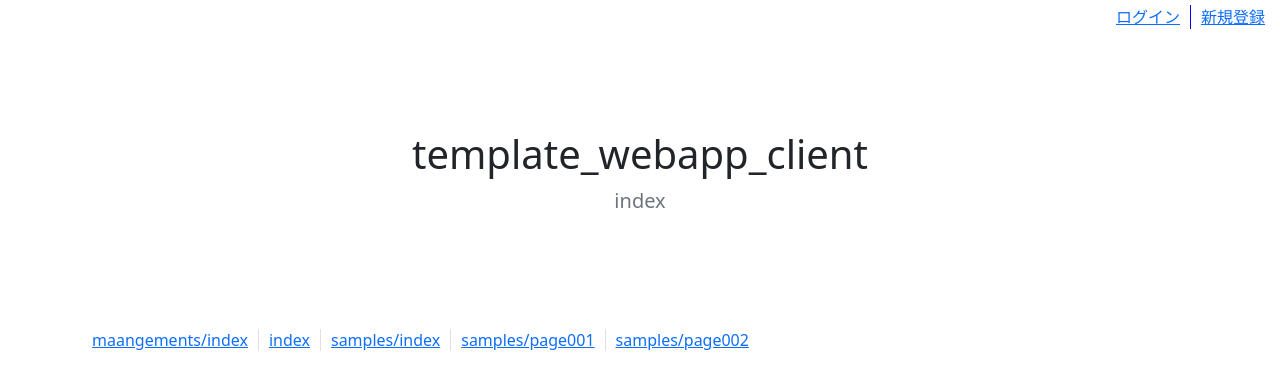
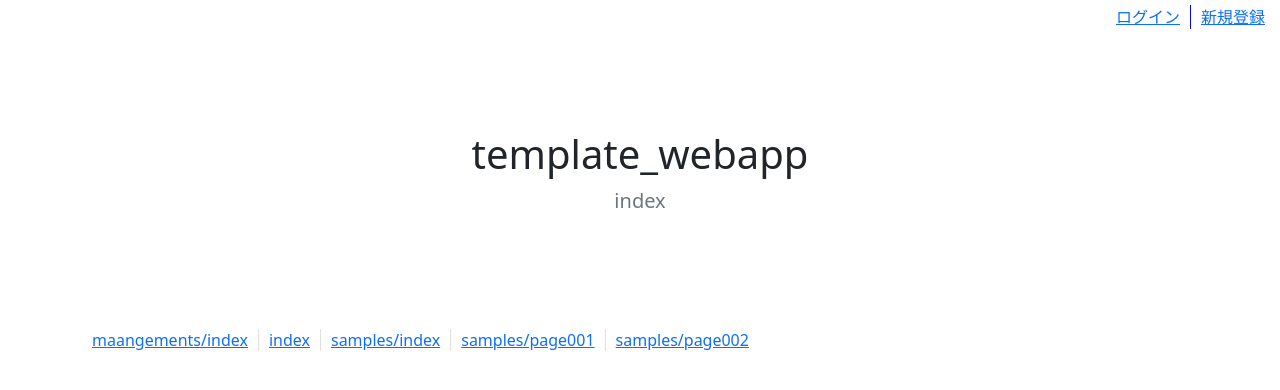
Before and after one commit to akinorina/template_webapp_client, a Vue app: page / in a window 1280 px wide. Shown: the top 390 px of the page. Built offline with nearby package versions, Linux system fonts and the light colour scheme; no server answers.

Commit message:
template_webapp_client -> template_webapp 表記を変更

```diff
--- a/src/views/Index.vue
+++ b/src/views/Index.vue
@@ -7,7 +7,7 @@ import { RouterLink } from 'vue-router'
     <section class="py-5 text-center container">
       <div class="row py-lg-5">
         <div class="col-lg-6 col-md-8 mx-auto">
-          <h1 class="fw-light">template_webapp_client</h1>
+          <h1 class="fw-light">template_webapp</h1>
           <p class="lead text-muted">index</p>
         </div>
       </div>
--- a/src/views/Samples/Index.vue
+++ b/src/views/Samples/Index.vue
@@ -7,7 +7,7 @@ import { RouterLink } from 'vue-router'
     <section class="py-5 text-center container">
       <div class="row py-lg-5">
         <div class="col-lg-6 col-md-8 mx-auto">
-          <h1 class="fw-light">template_webapp_client</h1>
+          <h1 class="fw-light">template_webapp</h1>
           <p class="lead text-muted">samples/index</p>
         </div>
       </div>
--- a/src/views/Samples/Page001.vue
+++ b/src/views/Samples/Page001.vue
@@ -7,7 +7,7 @@ import { RouterLink } from 'vue-router'
     <section class="py-5 text-center container">
       <div class="row py-lg-5">
         <div class="col-lg-6 col-md-8 mx-auto">
-          <h1 class="fw-light">template_webapp_client</h1>
+          <h1 class="fw-light">template_webapp</h1>
           <p class="lead text-muted">samples/page001</p>
         </div>
       </div>
--- a/src/views/Samples/Page002.vue
+++ b/src/views/Samples/Page002.vue
@@ -8,7 +8,7 @@ import { RouterLink } from 'vue-router'
     <section class="py-5 text-center container">
       <div class="row py-lg-5">
         <div class="col-lg-6 col-md-8 mx-auto">
-          <h1 class="fw-light">template_webapp_client</h1>
+          <h1 class="fw-light">template_webapp</h1>
           <p class="lead text-muted">samples/page002</p>
         </div>
       </div>
--- a/src/views/auth/Logout.vue
+++ b/src/views/auth/Logout.vue
@@ -19,7 +19,7 @@ onMounted(() => {
     <section class="py-2 text-center container">
       <div class="row py-lg-5 border border-3 rounded">
         <div class="col-lg-6 col-md-8 mx-auto">
-          <h1 class="fw-light">template_webapp_client</h1>
+          <h1 class="fw-light">template_webapp</h1>
           <p class="lead text-muted">Logout</p>
         </div>
       </div>
--- a/src/views/auth/Regist.vue
+++ b/src/views/auth/Regist.vue
@@ -36,7 +36,7 @@ const submit = () => {
     <section class="py-2 text-center container">
       <div class="row py-lg-5 border border-3 rounded">
         <div class="col-lg-6 col-md-8 mx-auto">
-          <h1 class="fw-light">template_webapp_client</h1>
+          <h1 class="fw-light">template_webapp</h1>
           <h2 class="fw-light">Registration</h2>
           <p class="lead text-muted">ユーザー情報を入力してご登録ください。</p>
         </div>
--- a/src/views/auth/RegistComplete.vue
+++ b/src/views/auth/RegistComplete.vue
@@ -11,7 +11,7 @@ const router = useRouter()
     <section class="py-2 text-center container">
       <div class="row py-lg-5 border border-3 rounded">
         <div class="col-lg-6 col-md-8 mx-auto">
-          <h1 class="fw-light">template_webapp_client</h1>
+          <h1 class="fw-light">template_webapp</h1>
           <h2 class="fw-light">Registration</h2>
           <p class="lead text-muted">登録完了</p>
         </div>
--- a/src/views/managements/users/Detail.vue
+++ b/src/views/managements/users/Detail.vue
@@ -51,7 +51,7 @@ const deleteThis = () => {
     <section class="py-2 text-center container">
       <div class="row py-lg-5 border border-3 rounded">
         <div class="col-lg-6 col-md-8 mx-auto">
-          <h1 class="fw-light">template_webapp_client</h1>
+          <h1 class="fw-light">template_webapp</h1>
           <p class="lead text-muted">管理画面</p>
         </div>
       </div>
--- a/src/views/managements/users/Edit.vue
+++ b/src/views/managements/users/Edit.vue
@@ -78,7 +78,7 @@ const submit = () => {
     <section class="py-2 text-center container">
       <div class="row py-lg-5 border border-3 rounded">
         <div class="col-lg-6 col-md-8 mx-auto">
-          <h1 class="fw-light">template_webapp_client</h1>
+          <h1 class="fw-light">template_webapp</h1>
           <p class="lead text-muted">管理画面</p>
         </div>
       </div>
--- a/src/views/managements/users/Index.vue
+++ b/src/views/managements/users/Index.vue
@@ -41,7 +41,7 @@ const newUser = () => {
     <section class="py-2 text-center container">
       <div class="row py-lg-5 border border-3 rounded">
         <div class="col-lg-6 col-md-8 mx-auto">
-          <h1 class="fw-light">template_webapp_client</h1>
+          <h1 class="fw-light">template_webapp</h1>
           <p class="lead text-muted">管理画面</p>
         </div>
       </div>
--- a/src/views/managements/users/New.vue
+++ b/src/views/managements/users/New.vue
@@ -46,7 +46,7 @@ const submit = () => {
     <section class="py-2 text-center container">
       <div class="row py-lg-5 border border-3 rounded">
         <div class="col-lg-6 col-md-8 mx-auto">
-          <h1 class="fw-light">template_webapp_client</h1>
+          <h1 class="fw-light">template_webapp</h1>
           <p class="lead text-muted">管理画面</p>
         </div>
       </div>
```
